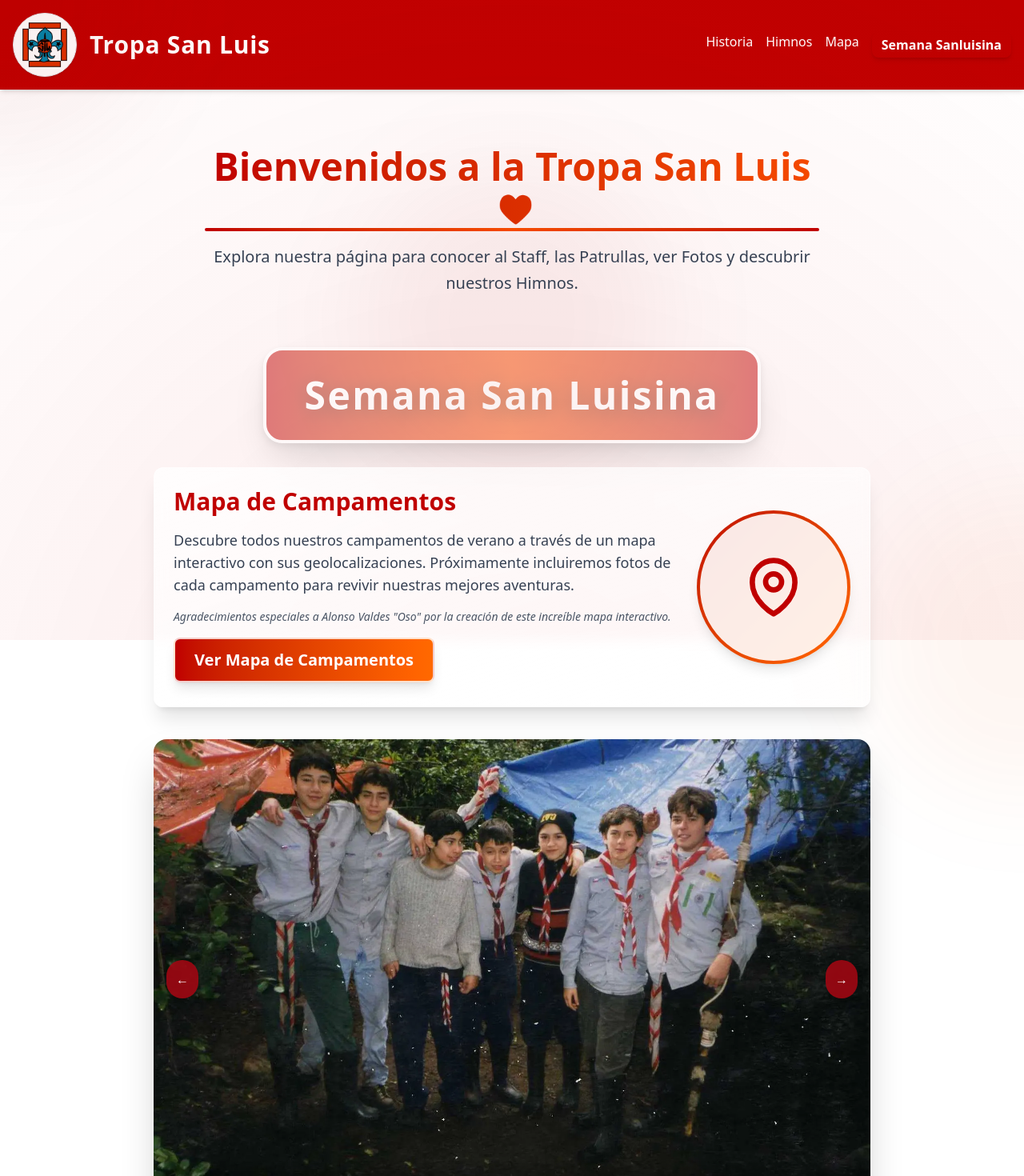
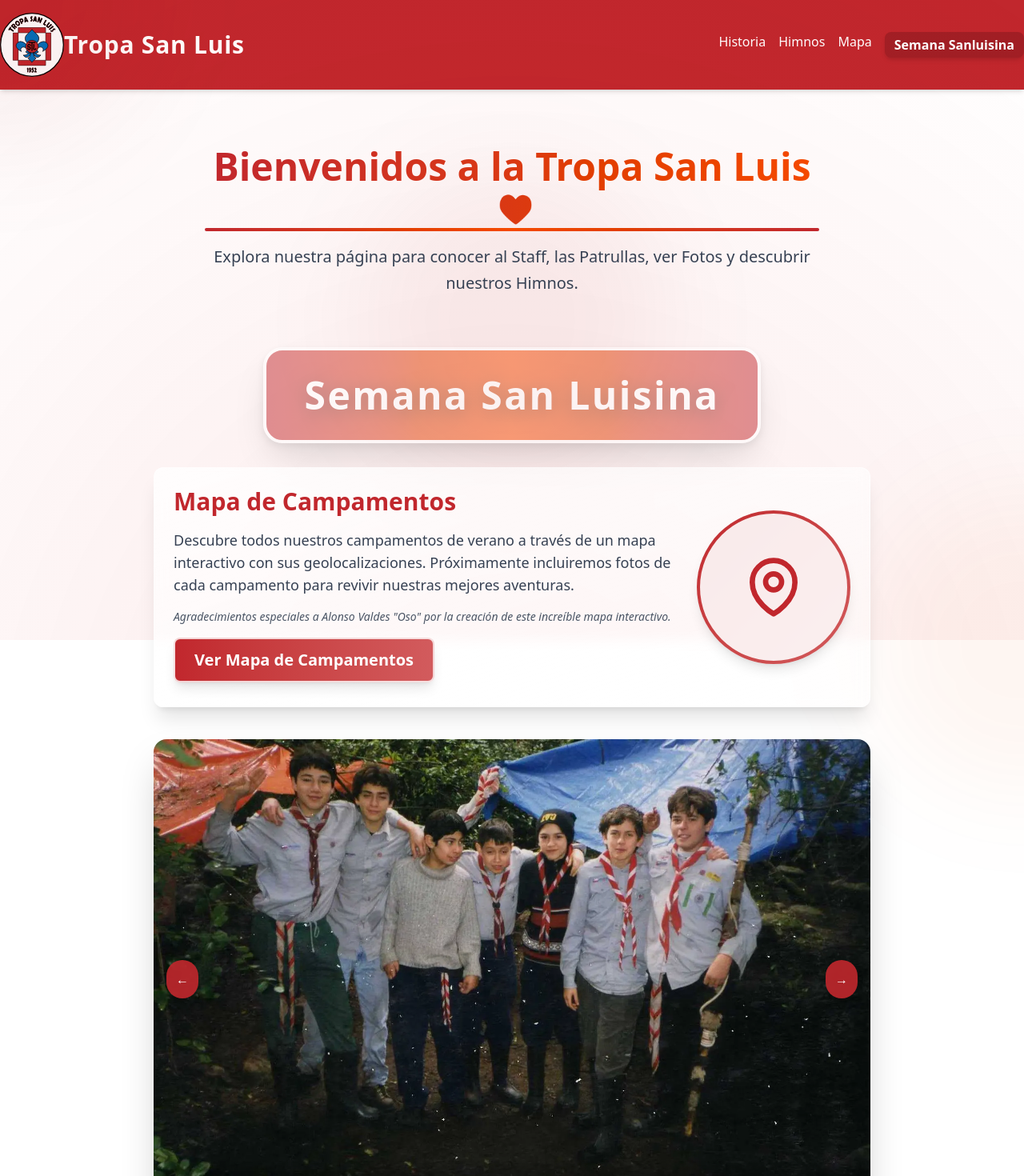
Before and after one commit to Xavier-LB/tropasanluis, a SvelteKit app: page / in a window 1280 px wide. Shown: the top 1470 px of the page at 80% size. Built offline with nearby package versions, Linux system fonts and the light colour scheme.

Commit message:
Change logo

```diff
--- a/src/lib/custom.css
+++ b/src/lib/custom.css
@@ -1,28 +1,28 @@
-/* Sobrescribir colores rojos con #C00000 */
+/* Sobrescribir colores rojos con #C1272D */
 .text-red-600, .text-red-700, .text-red-800, .text-red-900 {
-    color: #C00000 !important;
+    color: #C1272D !important;
 }
 
 .bg-red-600, .bg-red-700, .bg-red-800, .bg-red-900 {
-    background-color: #C00000 !important;
+    background-color: #C1272D !important;
 }
 
 .border-red-600, .border-red-700, .border-red-800, .border-red-900 {
-    border-color: #C00000 !important;
+    border-color: #C1272D !important;
 }
 
 .hover\:bg-red-600:hover, .hover\:bg-red-700:hover, .hover\:bg-red-800:hover, .hover\:bg-red-900:hover {
-    background-color: #C00000 !important;
+    background-color: #C1272D !important;
 }
 
 .from-red-600, .from-red-700, .from-red-800, .from-red-900 {
-    --tw-gradient-from: #C00000 !important;
+    --tw-gradient-from: #C1272D !important;
 }
 
 .to-red-600, .to-red-700, .to-red-800, .to-red-900 {
-    --tw-gradient-to: #C00000 !important;
+    --tw-gradient-to: #C1272D !important;
 }
 
 .via-red-600, .via-red-700, .via-red-800, .via-red-900 {
-    --tw-gradient-stops: var(--tw-gradient-from), #C00000, var(--tw-gradient-to) !important;
+    --tw-gradient-stops: var(--tw-gradient-from), #C1272D, var(--tw-gradient-to) !important;
 }
--- a/src/routes/+layout.svelte
+++ b/src/routes/+layout.svelte
@@ -32,11 +32,11 @@
 
 <div class="min-h-screen flex flex-col bg-white text-gray-900">
   <!-- Header -->
-  <header class="bg-red-600 text-white py-4 shadow-md">
-    <div class="container mx-auto flex flex-col md:flex-row justify-between items-center px-4">
-      <div class="flex items-center space-x-4">
-        <a href="/" class="w-20 h-20 flex items-center justify-center rounded-full bg-white border border-gray-200 shadow-sm overflow-hidden hover:shadow-lg transition-shadow duration-300">
-          <img src="/logo-stl-2.png" alt="Logo" class="object-contain w-14" />
+  <header class="bg-[#C1272D] text-white py-4 shadow-md">
+    <div class="container mx-auto flex flex-col md:flex-row justify-between items-center">
+      <div class="flex items-center ">
+        <a href="/">
+          <img src="/logo-stl.svg" alt="Logo" class="w-20 h-20" />
         </a>
 
         <a href="/" class="hover:text-gray-200 transition">
@@ -50,7 +50,7 @@
         <!-- <a href="/fotos" class="hover:underline hover:text-gray-200 transition">Fotos</a> -->
         <a href="/himnos" class="hover:underline hover:text-gray-200 transition">Himnos</a>
         <a href="https://map.tropasanluis.cl" target="_blank" rel="noopener noreferrer" class="hover:underline hover:text-gray-200 transition">Mapa</a>
-        <a href="/semana-sanluisina" class="px-3 py-1 bg-red-700 rounded-lg font-semibold hover:bg-red-800 transition-colors shadow-md hover:shadow-lg transform hover:-translate-y-0.5 transition-transform">Semana Sanluisina</a>
+        <a href="/semana-sanluisina" class="px-3 py-1 bg-[#A11F25] rounded-lg font-semibold hover:bg-[#8A1B20] transition-colors shadow-md hover:shadow-lg transform hover:-translate-y-0.5 transition-transform">Semana Sanluisina</a>
       </nav>
     </div>
   </header>
@@ -61,7 +61,7 @@
   </main>
 
   <!-- Fun Footer -->
-  <footer class="bg-red-600 text-white text-center py-6 text-sm relative">
+  <footer class="bg-[#C1272D] text-white text-center py-6 text-sm relative">
     <div class="container mx-auto">
       <p>Porque somos Sanluisinos y Scouts de verdad!</p>
       <p class="mt-2 italic">"{randomQuote.phrase}" — {randomQuote.song}</p>
--- a/src/routes/+page.svelte
+++ b/src/routes/+page.svelte
@@ -88,7 +88,7 @@
     <!-- Botón Semana San Luisina -->
     <div class="text-center mb-6">
       <a href="/semana-sanluisina"
-         class="inline-block px-12 py-8 text-5xl font-extrabold text-white bg-gradient-to-r from-red-800 via-orange-600 to-red-800 rounded-3xl shadow-2xl transition-all duration-300 hover:scale-105 hover:shadow-orange-400/60 hover:rotate-1 animate-pulse border-4 border-white drop-shadow-lg relative overflow-hidden group"
+         class="inline-block px-12 py-8 text-5xl font-extrabold text-white bg-gradient-to-r from-[#C1272D] via-orange-600 to-[#C1272D] rounded-3xl shadow-2xl transition-all duration-300 hover:scale-105 hover:shadow-orange-400/60 hover:rotate-1 animate-pulse border-4 border-white drop-shadow-lg relative overflow-hidden group"
          style="letter-spacing: 0.05em; text-shadow: 0 4px 24px #0008;">
         <span class="relative z-10">Semana San Luisina</span>
         <div class="absolute inset-0 bg-gradient-to-r from-transparent via-white/20 to-transparent transform -translate-x-full group-hover:translate-x-full transition-transform duration-1000"></div>
@@ -99,7 +99,7 @@
     <div class="max-w-4xl mx-auto mb-10 p-6 rounded-xl bg-gradient-to-br from-white/80 to-white/40 shadow-xl backdrop-blur-sm border border-white/50">
       <div class="flex flex-col md:flex-row gap-6 items-center">
         <div class="flex-1 space-y-4">
-          <h2 class="text-3xl font-bold text-red-800">Mapa de Campamentos</h2>
+          <h2 class="text-3xl font-bold text-[#C1272D]">Mapa de Campamentos</h2>
           <p class="text-lg text-gray-700">
             Descubre todos nuestros campamentos de verano a través de un mapa interactivo con sus geolocalizaciones.
             Próximamente incluiremos fotos de cada campamento para revivir nuestras mejores aventuras.
@@ -109,16 +109,16 @@
           </p>
           <div class="mt-4">
             <a href="https://map.tropasanluis.cl" target="_blank" rel="noopener noreferrer"
-              class="inline-block px-6 py-3 text-xl font-bold text-white bg-gradient-to-r from-red-700 to-orange-500 rounded-lg shadow-lg transition-all duration-300 hover:scale-105 hover:shadow-orange-400/40 hover:rotate-1 border-2 border-white/80 relative overflow-hidden group">
+              class="inline-block px-6 py-3 text-xl font-bold text-white bg-gradient-to-r from-[#C1272D] to-[#D25B5D] rounded-lg shadow-lg transition-all duration-300 hover:scale-105 hover:shadow-[#C1272D]/40 hover:rotate-1 border-2 border-white/80 relative overflow-hidden group">
               <span class="relative z-10">Ver Mapa de Campamentos</span>
               <div class="absolute inset-0 bg-gradient-to-r from-transparent via-white/20 to-transparent transform -translate-x-full group-hover:translate-x-full transition-transform duration-1000"></div>
             </a>
           </div>
         </div>
         <div class="flex-shrink-0">
-          <div class="w-40 h-40 md:w-48 md:h-48 rounded-full bg-gradient-to-br from-red-700 to-orange-500 p-1 shadow-lg overflow-hidden">
+          <div class="w-40 h-40 md:w-48 md:h-48 rounded-full bg-gradient-to-br from-[#C1272D] to-[#D25B5D] p-1 shadow-lg overflow-hidden">
             <div class="w-full h-full rounded-full bg-white/90 flex items-center justify-center">
-              <svg xmlns="http://www.w3.org/2000/svg" class="h-20 w-20 text-red-800" viewBox="0 0 24 24" fill="none" stroke="currentColor" stroke-width="2" stroke-linecap="round" stroke-linejoin="round">
+              <svg xmlns="http://www.w3.org/2000/svg" class="h-20 w-20 text-[#C1272D]" viewBox="0 0 24 24" fill="none" stroke="currentColor" stroke-width="2" stroke-linecap="round" stroke-linejoin="round">
                 <path d="M12 22s-8-4.5-8-11.8A8 8 0 0 1 12 2a8 8 0 0 1 8 8.2c0 7.3-8 11.8-8 11.8z" />
                 <circle cx="12" cy="10" r="3" />
               </svg>
@@ -147,13 +147,13 @@
       <!-- Botones de navegación -->
       <button
         on:click={prev}
-        class="absolute top-1/2 left-4 transform -translate-y-1/2 bg-red-800/90 text-white p-3 rounded-full hover:bg-red-900 focus:outline-none transition-all duration-300 hover:scale-110 shadow-lg"
+        class="absolute top-1/2 left-4 transform -translate-y-1/2 bg-[#C1272D]/90 text-white p-3 rounded-full hover:bg-[#A11F25] focus:outline-none transition-all duration-300 hover:scale-110 shadow-lg"
       >
         &#8592;
       </button>
       <button
         on:click={next}
-        class="absolute top-1/2 right-4 transform -translate-y-1/2 bg-red-800/90 text-white p-3 rounded-full hover:bg-red-900 focus:outline-none transition-all duration-300 hover:scale-110 shadow-lg"
+        class="absolute top-1/2 right-4 transform -translate-y-1/2 bg-[#C1272D]/90 text-white p-3 rounded-full hover:bg-[#A11F25] focus:outline-none transition-all duration-300 hover:scale-110 shadow-lg"
       >
         &#8594;
       </button>
--- a/src/routes/historia/+page.svelte
+++ b/src/routes/historia/+page.svelte
@@ -117,7 +117,7 @@
       Desde su fundación en 1952, la Tropa San Luis ha forjado una rica historia de tradiciones, servicio y hermandad scout.
     </p>
     <div class="flex justify-center mt-8">
-      <img src="/logo-stl-2.png" alt="Logo Tropa San Luis" class="w-32 h-32 object-contain" />
+      <img src="/logo-stl.svg" alt="Logo Tropa San Luis" class="w-32 h-32" />
     </div>
   </div>
 
```
Also changed, not shown: static/logo-stl.svg.
